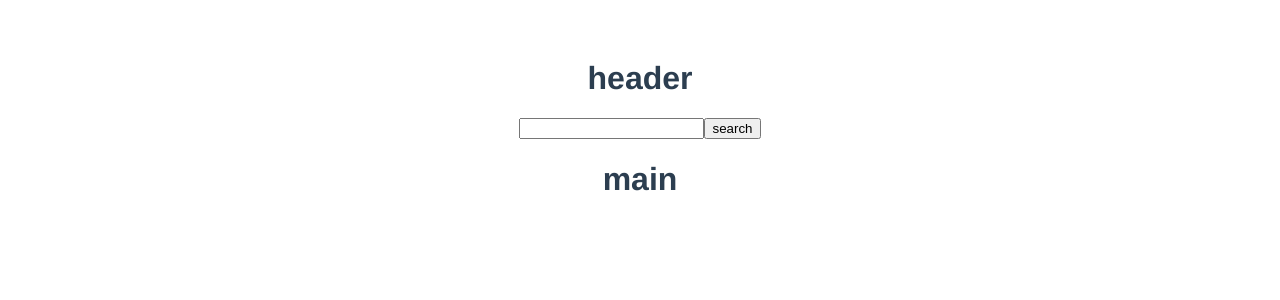
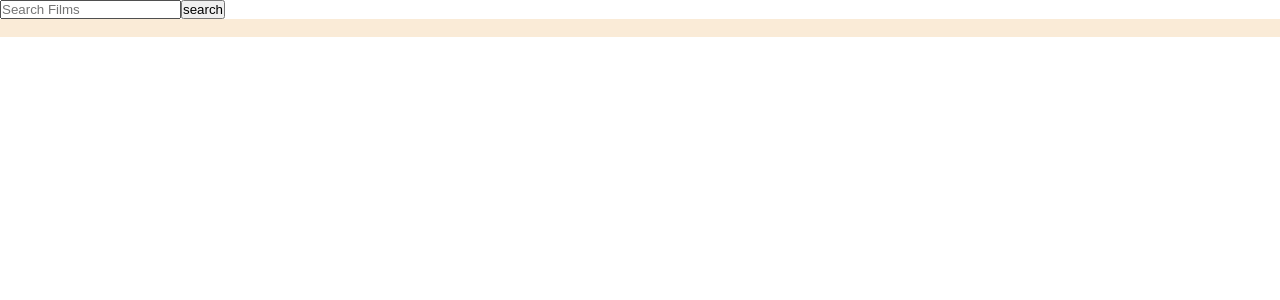
Before and after one commit to Crisano97/vue-boolflix, a Vue app: page / in a window 1280 px wide. Shown: the top 300 px of the page. Built offline with nearby package versions, Linux system fonts and the light colour scheme.

Commit message:
passing the search input text to the parent

```diff
--- a/src/App.vue
+++ b/src/App.vue
@@ -8,23 +8,39 @@
 <script>
 import Header from './components/Header.vue';
 import Main from './components/Main.vue';
+import axios from 'axios'
 
 export default {
   name: 'App',
   components: {
     Header,
     Main
-  }
+  },
+  data:function(){
+    return{
+      films: [],
+      apiUrl: 'https://api.themoviedb.org/3/search/movie/?api_key=1008b99ff60c44ee5c7f8f18158c204c&query=',
+      searchText: '',
+    }
+  },
+  methods:{
+    // getFilms(){
+    //   axios.get(`${apiUrl}&query=${searchText}`)
+    //   .then((result) => {
+    //     this.films= result.results
+    //   })
+    // }
+  },
+  // created:{
+
+  // }
 }
 </script>
 
 <style lang="scss">
-#app {
-  font-family: Avenir, Helvetica, Arial, sans-serif;
-  -webkit-font-smoothing: antialiased;
-  -moz-osx-font-smoothing: grayscale;
-  text-align: center;
-  color: #2c3e50;
-  margin-top: 60px;
+* {
+  margin: 0;
+  padding: 0;
+  box-sizing: border-box;
 }
 </style>
--- a/src/components/Header.vue
+++ b/src/components/Header.vue
@@ -1,7 +1,6 @@
 <template>
   <div>
-    <h1>header</h1>
-    <Searchbar />
+    <Searchbar @search="getSearchText"/>
   </div>
 </template>
 
@@ -12,7 +11,19 @@ import Searchbar from './SearchBar.vue';
 export default {
     components:{
         Searchbar,
-    }
+    },
+    data: function(){
+        return{
+            SearchbarText: '',
+        }
+    },
+    methods:{
+        getSearchText(needle){
+            this.SearchbarText = needle;
+            console.log(this.SearchbarText)
+        }
+    },
+
 }
 </script>
 
--- a/src/components/Main.vue
+++ b/src/components/Main.vue
@@ -1,7 +1,9 @@
 <template>
-  <div>
-    <h1>main</h1>
-  </div>
+  <main>
+    <ul>
+        <li></li>
+    </ul>
+  </main>
 </template>
 
 <script>
@@ -10,6 +12,10 @@ export default {
 }
 </script>
 
-<style>
-
+<style lang="scss" scoped>
+    main{
+        // height: 97vh;
+        width: 100%;
+        background-color: antiquewhite;
+    }
 </style>
--- a/src/components/SearchBar.vue
+++ b/src/components/SearchBar.vue
@@ -1,13 +1,22 @@
 <template>
   <div>
-    <input type="text">
-    <button>search</button>
+    <input v-model="inputText" type="text" placeholder="Search Films">
+    <button  type="submit" @click.prevent="$emit('search', inputText)">search</button>
   </div>
 </template>
 
 <script>
 export default {
-
+    data:function(){
+        return{
+            inputText: '',
+        }
+    },
+    methods: {
+            log(string){
+                console.log(string)
+            },
+        }
 }
 </script>
 
```
